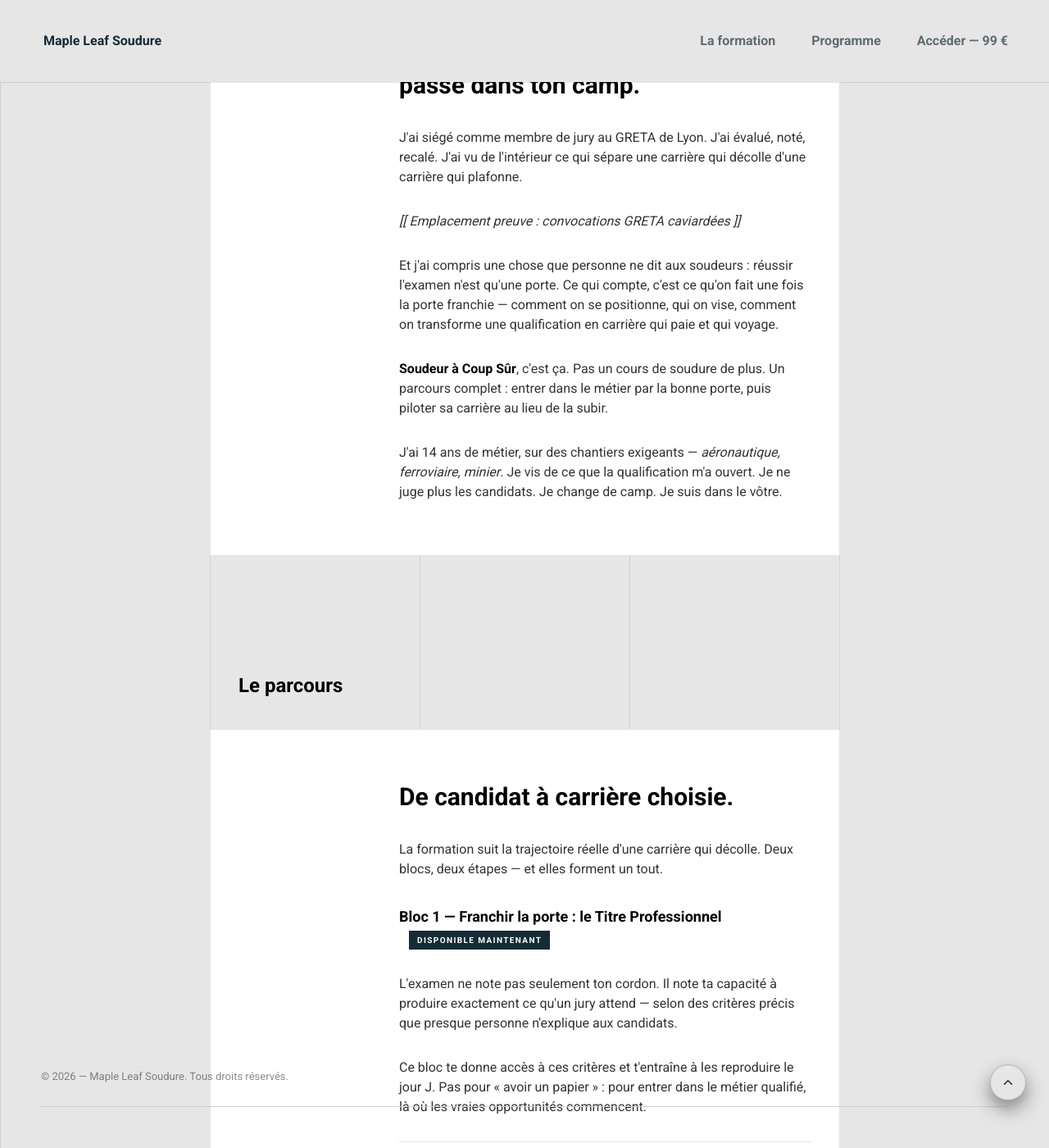
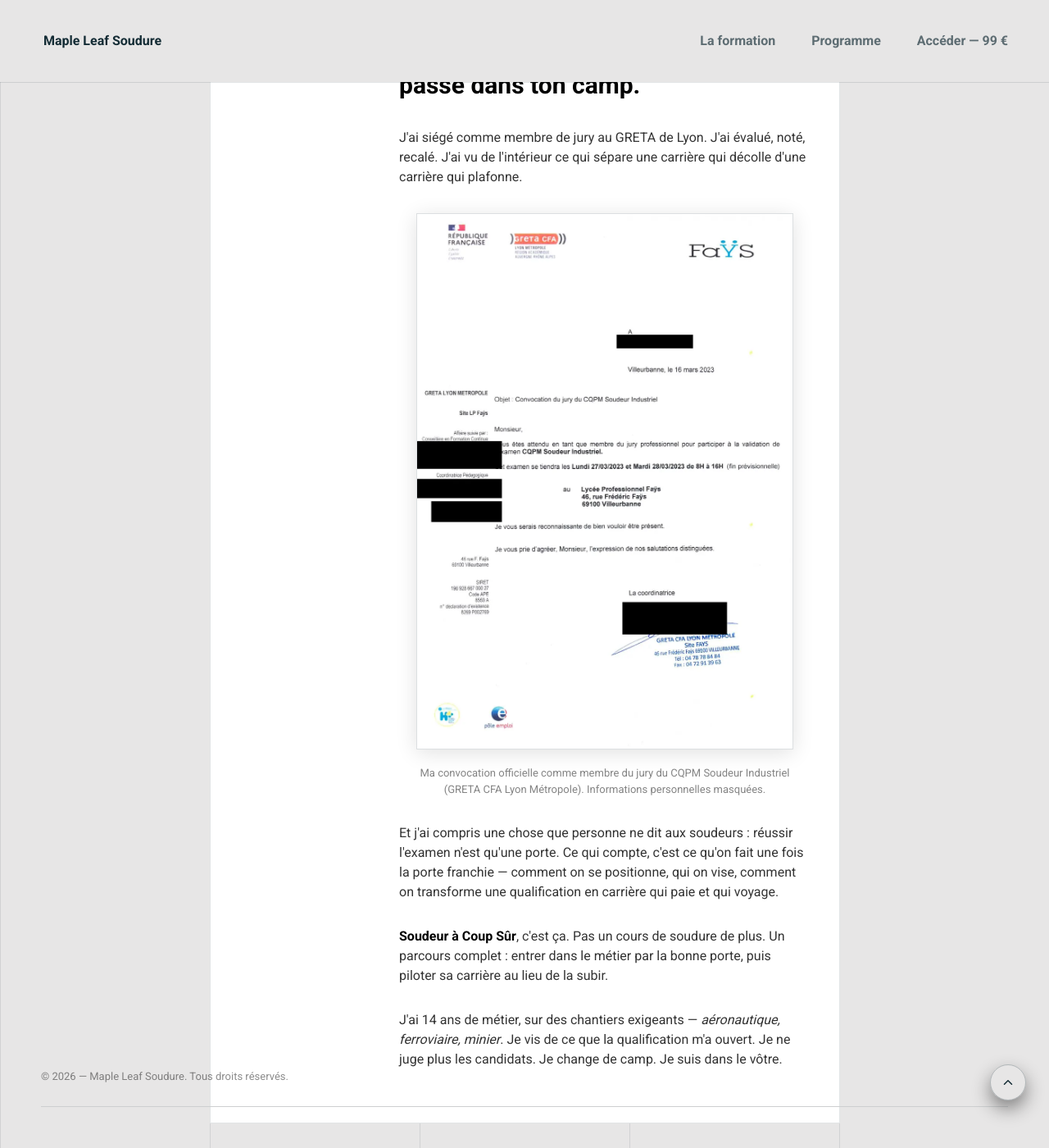
Before and after one commit to wallidguergour/mapleleafpress, a Jekyll site: the page built from index.html, in a window 1280 px wide and 1400 px high, scrolled down 3867 px. Shown: the whole window at 82% size. Built offline with Jekyll 4.4.1, drawn with Linux system fonts in a browser that asks for light colours; nearby versions of some CDN libraries; library files that are not in the unit come from our copies.

Commit message:
Update index.html

```diff
--- a/index.html
+++ b/index.html
@@ -203,7 +203,15 @@
         l'intérieur ce qui sépare une carrière qui décolle d'une carrière qui plafonne.
       </p>
 
-      <p><em>[[ Emplacement preuve : convocations GRETA caviardées ]]</em></p>
+      <figure style="margin:32px auto;max-width:460px;">
+  <img src="/images/preuve/jury-greta.webp"
+       alt="Convocation officielle comme membre du jury du CQPM Soudeur Industriel, GRETA CFA Lyon Métropole"
+       loading="lazy"
+       style="width:100%;height:auto;border:1px solid rgba(20,44,53,0.15);box-shadow:0 4px 24px rgba(0,0,0,0.12);">
+  <figcaption style="font-size:13px;opacity:0.6;margin-top:12px;text-align:center;">
+    Ma convocation officielle comme membre du jury du CQPM Soudeur Industriel (GRETA CFA Lyon Métropole). Informations personnelles masquées.
+  </figcaption>
+</figure>
 
       <p>
         Et j'ai compris une chose que personne ne dit aux soudeurs : réussir l'examen n'est qu'une porte.
```
